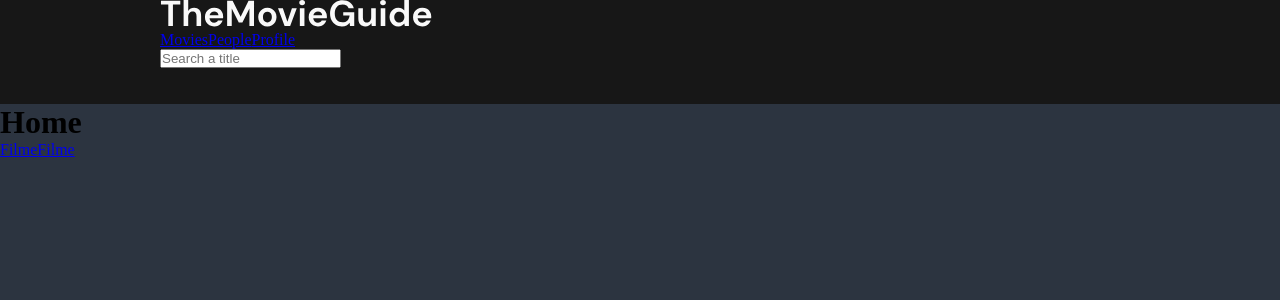
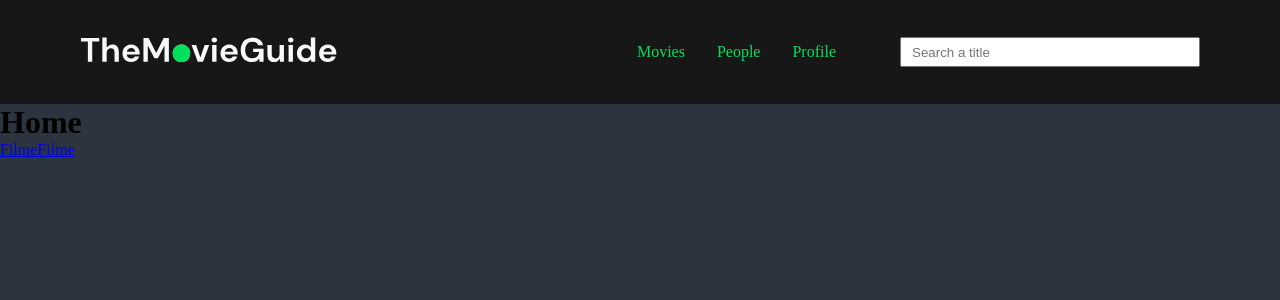
Before and after one commit to PedroMakengo/the-movie-guide, a React (Vite) app: page / in a window 1280 px wide. Shown: the top 300 px of the page. Built offline with nearby package versions, Linux system fonts and the light colour scheme.

Commit message:
Trabalhando na página Home

```diff
--- a/src/components/Header/index.tsx
+++ b/src/components/Header/index.tsx
@@ -3,7 +3,7 @@ import { Link } from "react-router-dom";
 import logo from "../../assets/logo/logo.svg";
 import LinkNavegate from "../LinkNavegate";
 
-import { Header as ContentHeader, Container } from "./style";
+import { Header as ContentHeader, Container, Nav } from "./style";
 
 const arrayLinkNavegate = [
   { id: 1, to: "/", route: "Movies" },
@@ -18,14 +18,14 @@ function Header() {
         <Link to="/" className="logo">
           <img src={logo} alt="" />
         </Link>
-        <nav>
+        <Nav>
           {arrayLinkNavegate.map(({ id, to, route }) => (
             <LinkNavegate key={id} to={to}>
               {route}
             </LinkNavegate>
           ))}
-        </nav>
-        <input type="text" placeholder="Search a title" />
+          <input type="text" placeholder="Search a title" />
+        </Nav>
       </Container>
     </ContentHeader>
   );
--- a/src/components/Header/style.ts
+++ b/src/components/Header/style.ts
@@ -5,9 +5,35 @@ export const Header = styled.header`
   padding: 0;
   background: #171717;
   height: 13vh;
+
+  .logo {
+    width: 23%;
+    img {
+      width: 100%;
+    }
+  }
 `;
 
 export const Container = styled.div`
-  max-width: 60rem;
+  max-width: 70rem;
+  height: 100%;
   margin: 0 auto;
+
+  display: flex;
+  align-items: center;
+  justify-content: space-between;
 `;
+
+export const Nav = styled.nav`
+  a {
+    margin-right: 2rem;
+    color: #00df5e;
+    text-decoration: none;
+  }
+  input {
+    margin-left: 2rem;
+    width: 300px;
+    height: 30px;
+    padding: 10px;
+  }
+`;
--- a/src/styles/global.ts
+++ b/src/styles/global.ts
@@ -1,5 +1,4 @@
 import { createGlobalStyle } from "styled-components";
-import styled from "styled-components";
 
 export const GlobalStyle = createGlobalStyle`
   * {
```
Also changed, not shown: src/assets/logo/logo.svg.
